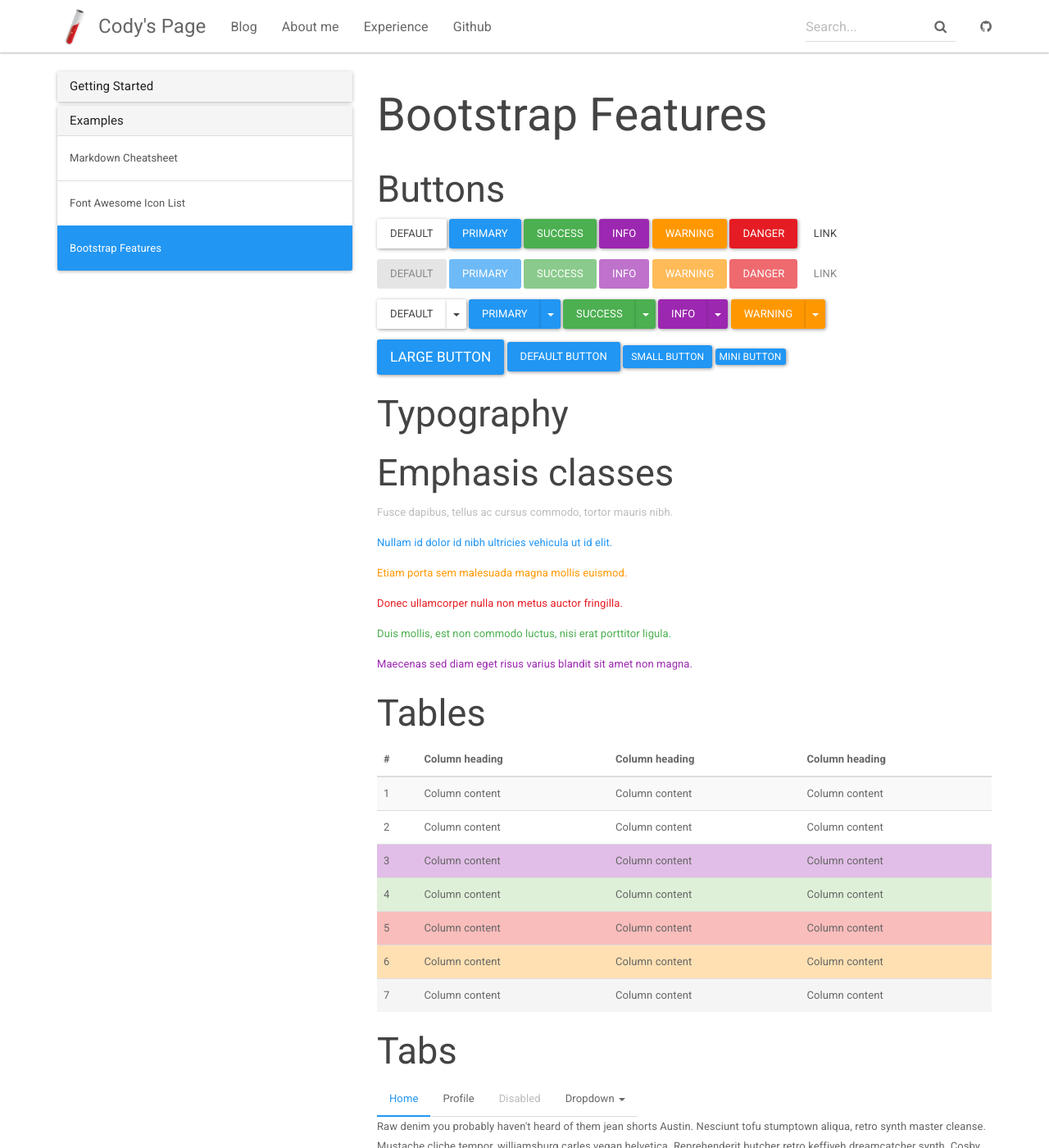
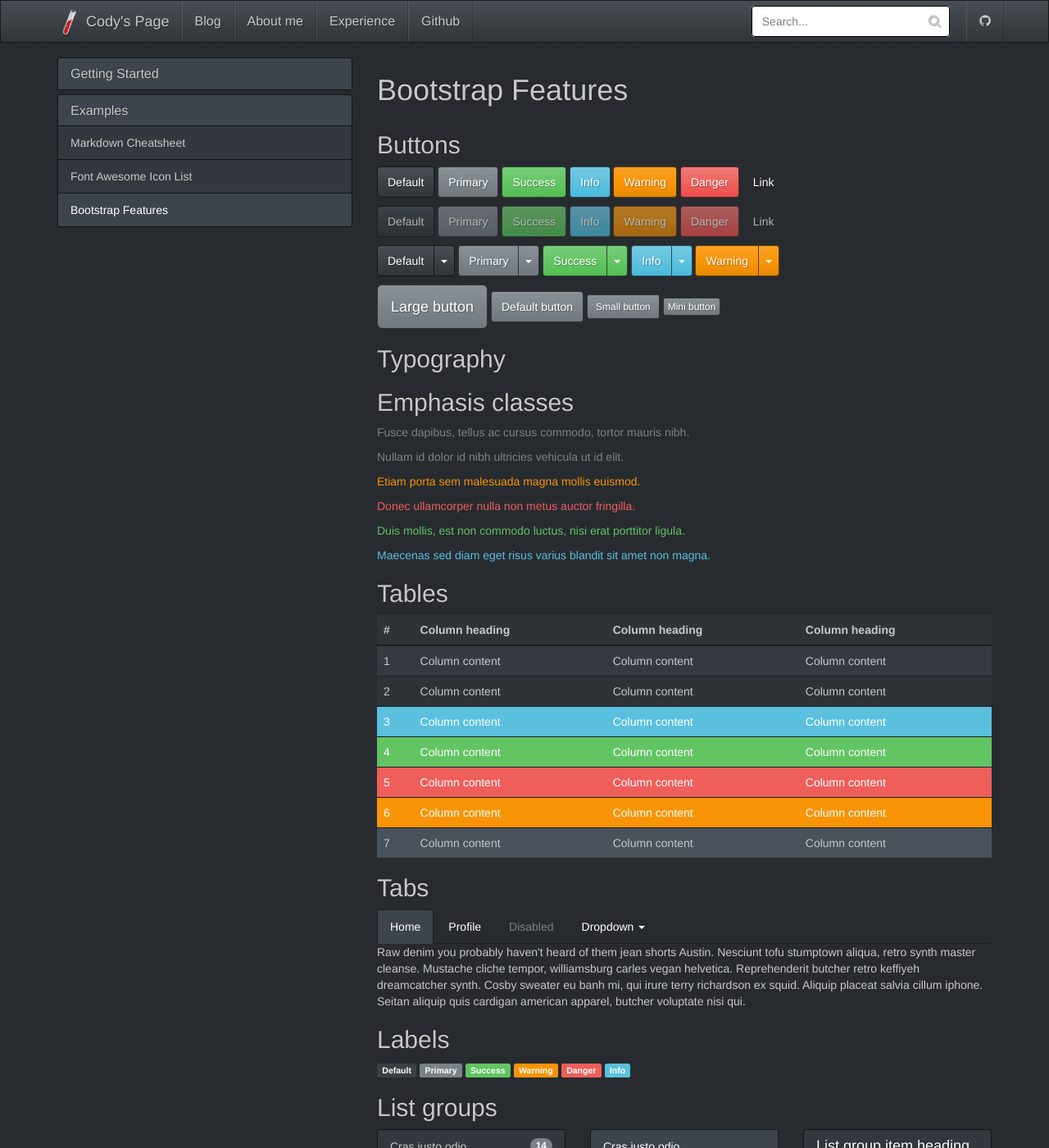
Before and after one commit to zenxr/zenxr.github.io, a Jekyll site: the page built from _docs/examples/bootstrap.md, in a window 1280 px wide and 1400 px high. Shown: the whole window at 82% size. Built offline with Jekyll 4.4.1, drawn with Linux system fonts in a browser that asks for light colours; nearby versions of some CDN libraries.

```diff
--- a/_config.yml
+++ b/_config.yml
@@ -11,8 +11,8 @@ git_edit_address: https://github.com/zenxr/jekyll_codystephenson/
 # theme options from https://bootswatch.com/
 # comment out this to use default Bootstrap
 
-bootwatch: paper
-# bootwatch: slate
+#bootwatch: paper
+bootwatch: slate
 
 # Build settings
 markdown: kramdown
```
